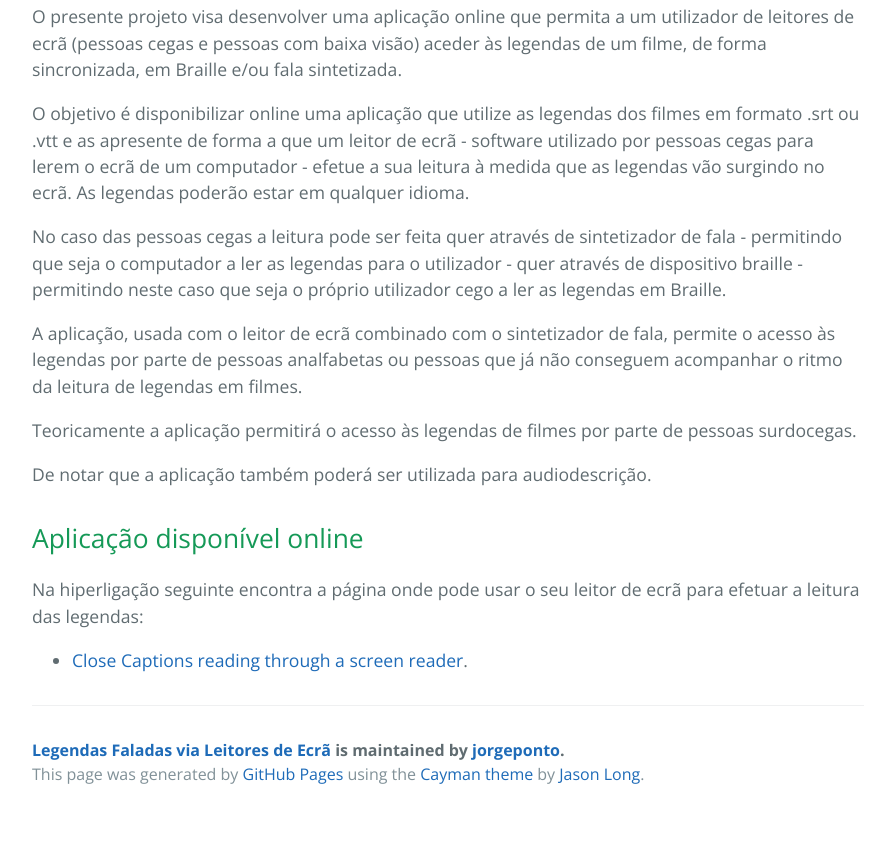
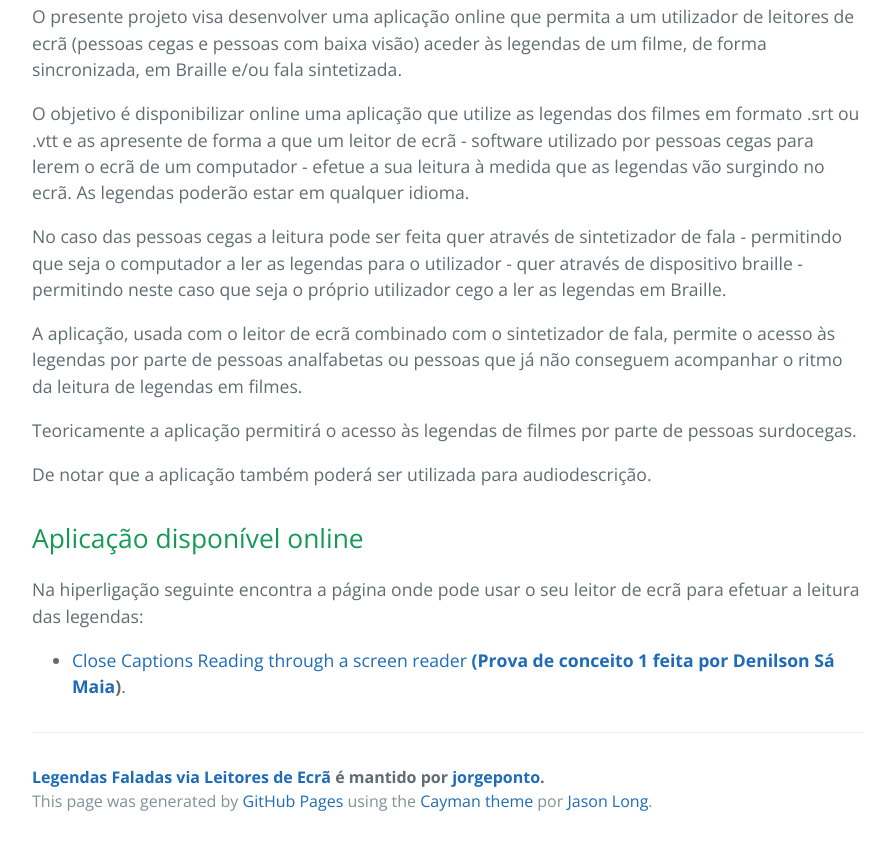
Before and after one commit to jorgeponto/legendafalada, a plain HTML site: page index.html in a window 1280 px wide. Shown: the part 508-1353 px from the top of the page, without its empty margins (192-1082 px from the left). Before the commit the page ends 1326 px from the top, so only its background shows below. Drawn offline with nearby package versions, Linux system fonts and the light colour scheme.

Commit message:
Update index.html

```diff
--- a/index.html
+++ b/index.html
@@ -41,13 +41,13 @@
 
 <ul>
 <li>
-<a href="llf.html">Close Captions reading through a screen reader</a>.</li>
+<a href="llf.html" lang="en">Close Captions Reading through a screen reader <strong>(Prova de conceito 1 feita por <a href="https://github.com/denilsonsa/subtitle-player">Denilson Sá Maia</a>)</strong></a>.</li>
 </ul>
 
       <footer class="site-footer">
-        <span class="site-footer-owner"><a href="https://github.com/jorgeponto/legendafalada">Legendas Faladas via Leitores de Ecrã</a> is maintained by <a href="https://github.com/jorgeponto">jorgeponto</a>.</span>
+        <span class="site-footer-owner"><a href="https://github.com/jorgeponto/legendafalada">Legendas Faladas via Leitores de Ecrã</a> é mantido por <a href="https://github.com/jorgeponto">jorgeponto</a>.</span>
 
-        <span class="site-footer-credits">This page was generated by <a href="https://pages.github.com">GitHub Pages</a> using the <a href="https://github.com/jasonlong/cayman-theme">Cayman theme</a> by <a href="https://twitter.com/jasonlong">Jason Long</a>.</span>
+        <span class="site-footer-credits">This page was generated by <a href="https://pages.github.com">GitHub Pages</a> using the <a href="https://github.com/jasonlong/cayman-theme">Cayman theme</a> por <a href="https://twitter.com/jasonlong">Jason Long</a>.</span>
       </footer>
 
     </section>
```
